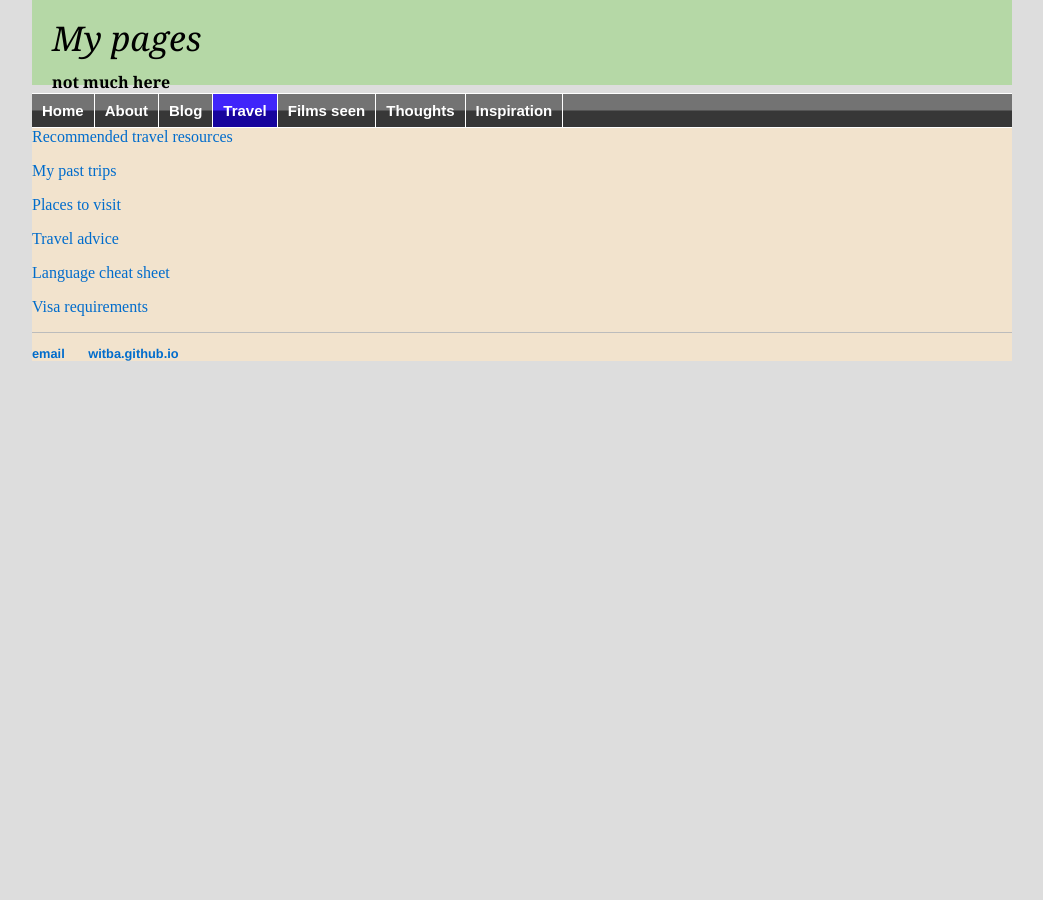
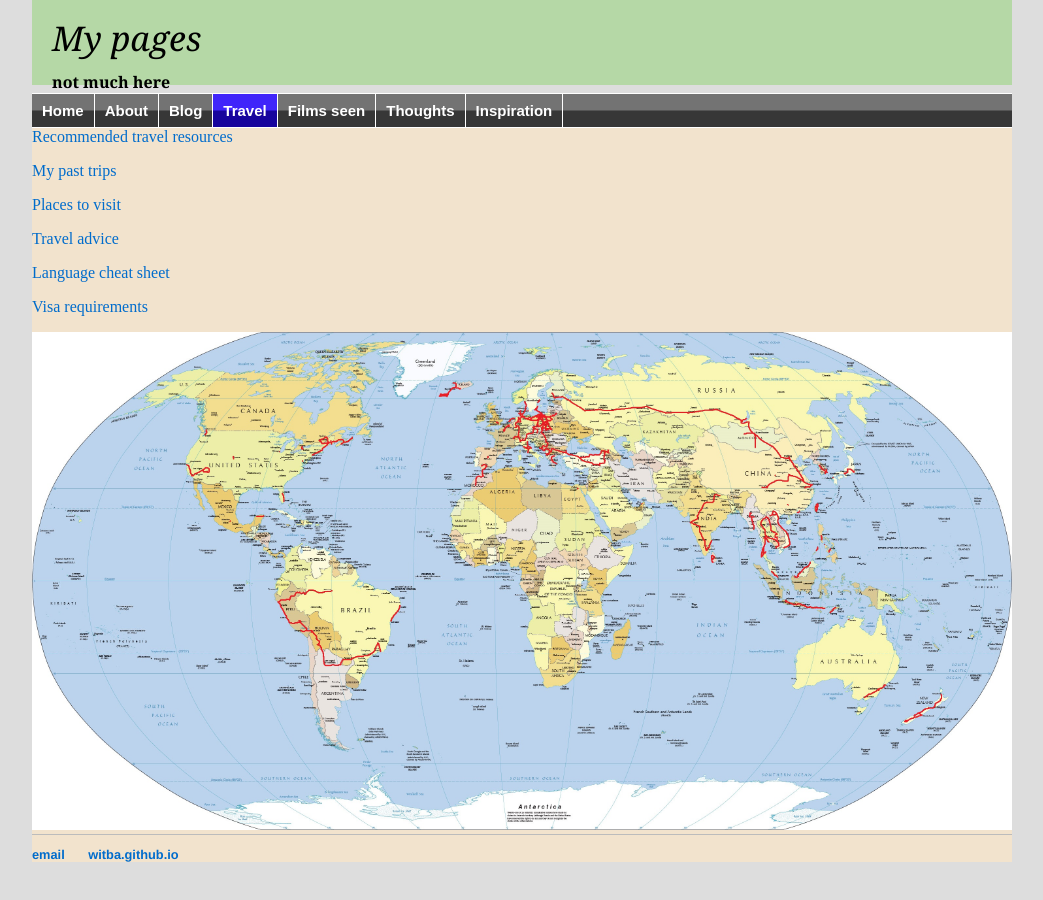
Before and after one commit to witba/witba.github.io, a Jekyll site: the page built from travel/index.html, in a window 1280 px wide. Shown: the whole page, without its empty margins (118-1161 px from the left). Built offline with Jekyll 4.4.1, drawn with Linux system fonts in a browser that asks for light colours.

Commit message:
Update index.html

```diff
--- a/travel/index.html
+++ b/travel/index.html
@@ -9,3 +9,7 @@ title: Travel
 <a href="advice.html">Travel advice</a></p>
 <a href="lang.html">Language cheat sheet</a></p>
 <a href="visas.html">Visa requirements</a></p>
+
+<div class="travel">
+<img src="routesmap.jpg" alt="my travel routes" width=100%>
+</div>
```
